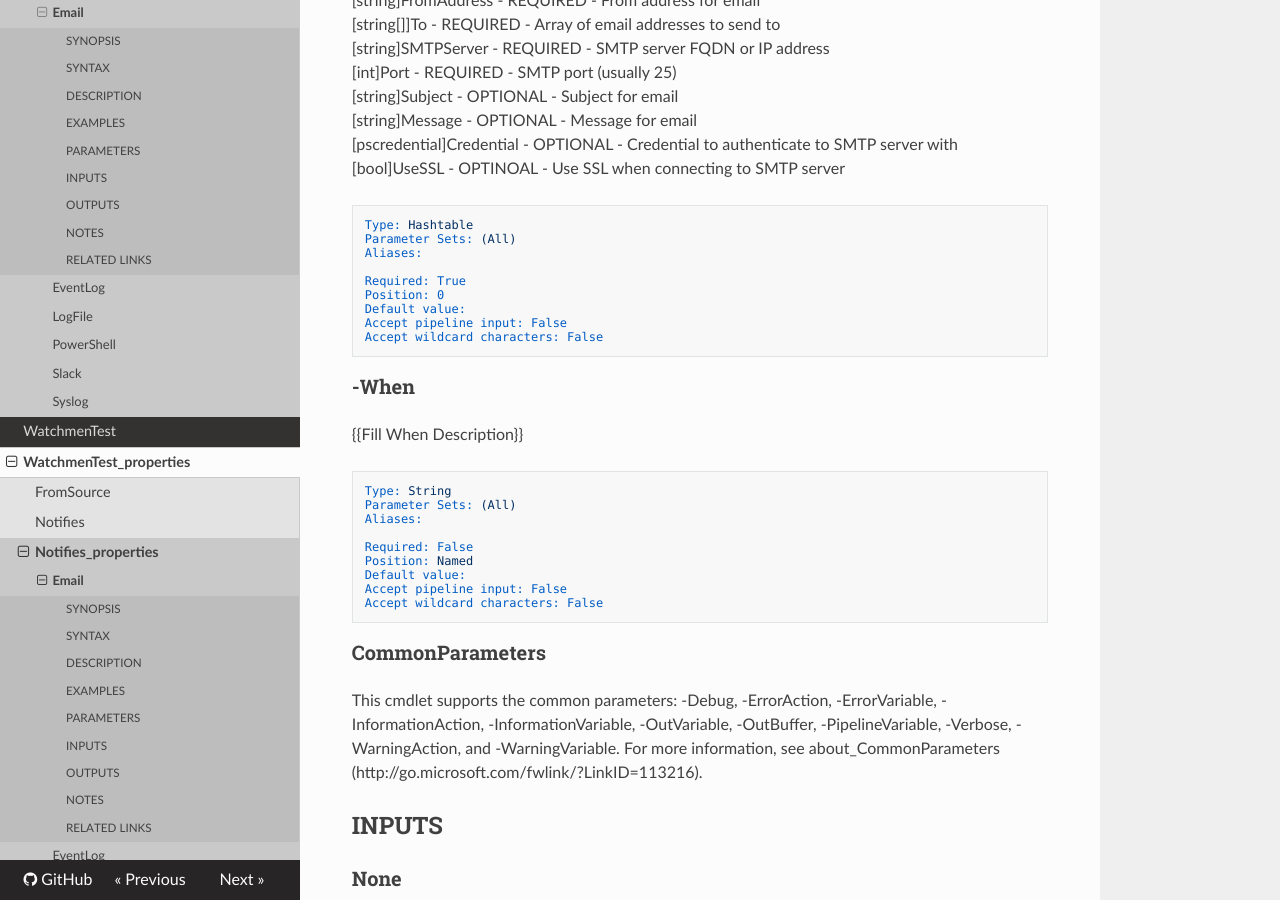
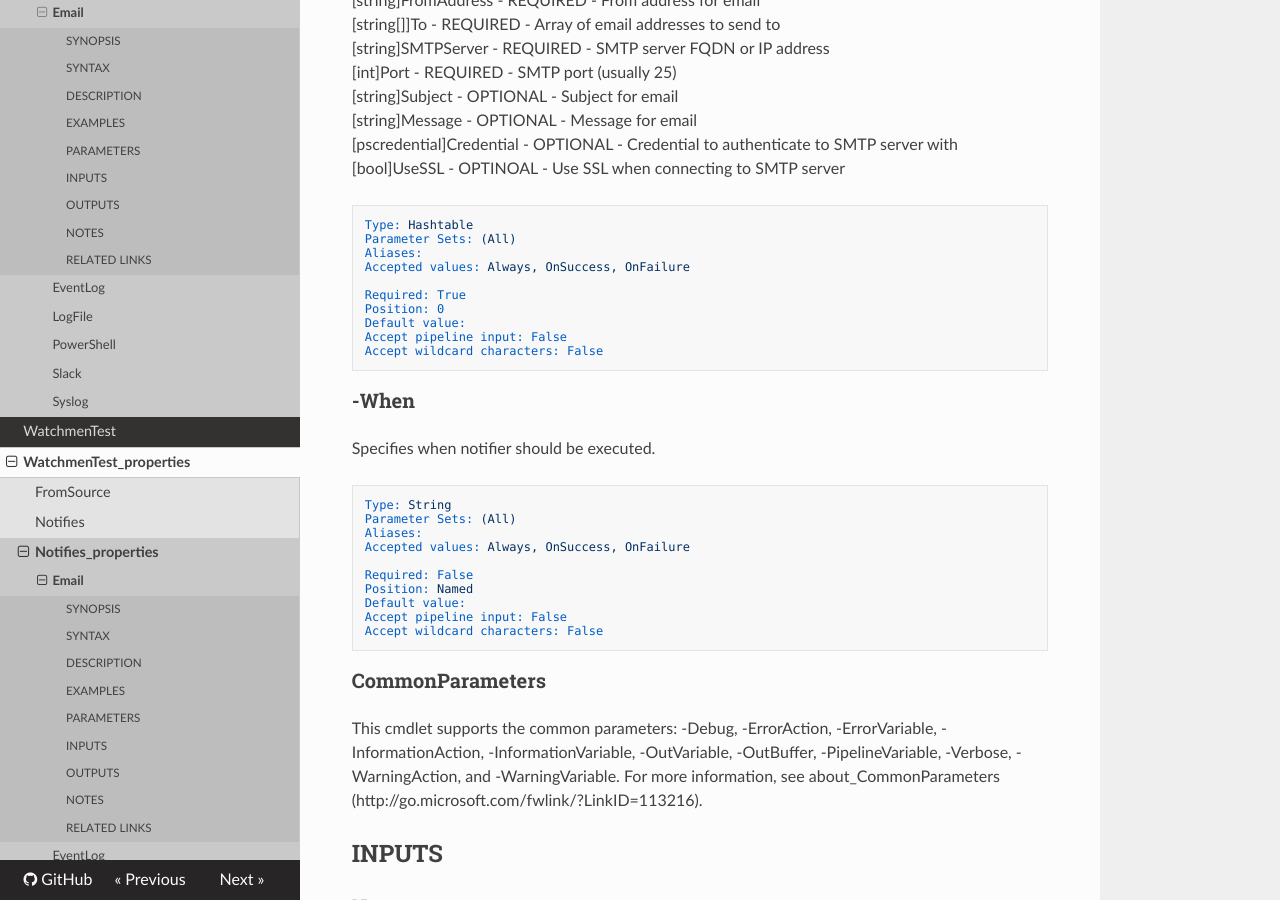
Before and after one commit to devblackops/watchmen, an MkDocs documentation site: the page built from docs/functions/Help-Email.md, in a window 1280 px wide and 900 px high, scrolled down 1793 px. Built offline with MkDocs 1.6.1, drawn with Linux system fonts in a browser that asks for light colours; nearby versions of some CDN libraries; old or Windows-style settings are respelled for this version of MkDocs.

Commit message:
Update help docs with description of 'When' parameter

````diff
--- a/docs/functions/Help-Email.md
+++ b/docs/functions/Help-Email.md
@@ -87,6 +87,7 @@ Hashtable of values needed to send a SMTP email.
 Type: Hashtable
 Parameter Sets: (All)
 Aliases:
+Accepted values: Always, OnSuccess, OnFailure
 
 Required: True
 Position: 0
@@ -96,12 +97,13 @@ Accept wildcard characters: False
 ```
 
 ### -When
-{{Fill When Description}}
+Specifies when notifier should be executed.
 
 ```yaml
 Type: String
 Parameter Sets: (All)
 Aliases:
+Accepted values: Always, OnSuccess, OnFailure
 
 Required: False
 Position: Named
````
Also changed, not shown: docs/functions/Help-EventLog.md (+2 -1 lines), docs/functions/Help-LogFile.md (+2 -1 lines), docs/functions/Help-PowerShell.md (+2 -1 lines), docs/functions/Help-Slack.md (+2 -1 lines), docs/functions/Help-Syslog.md (+2 -1 lines), 1 other file.
